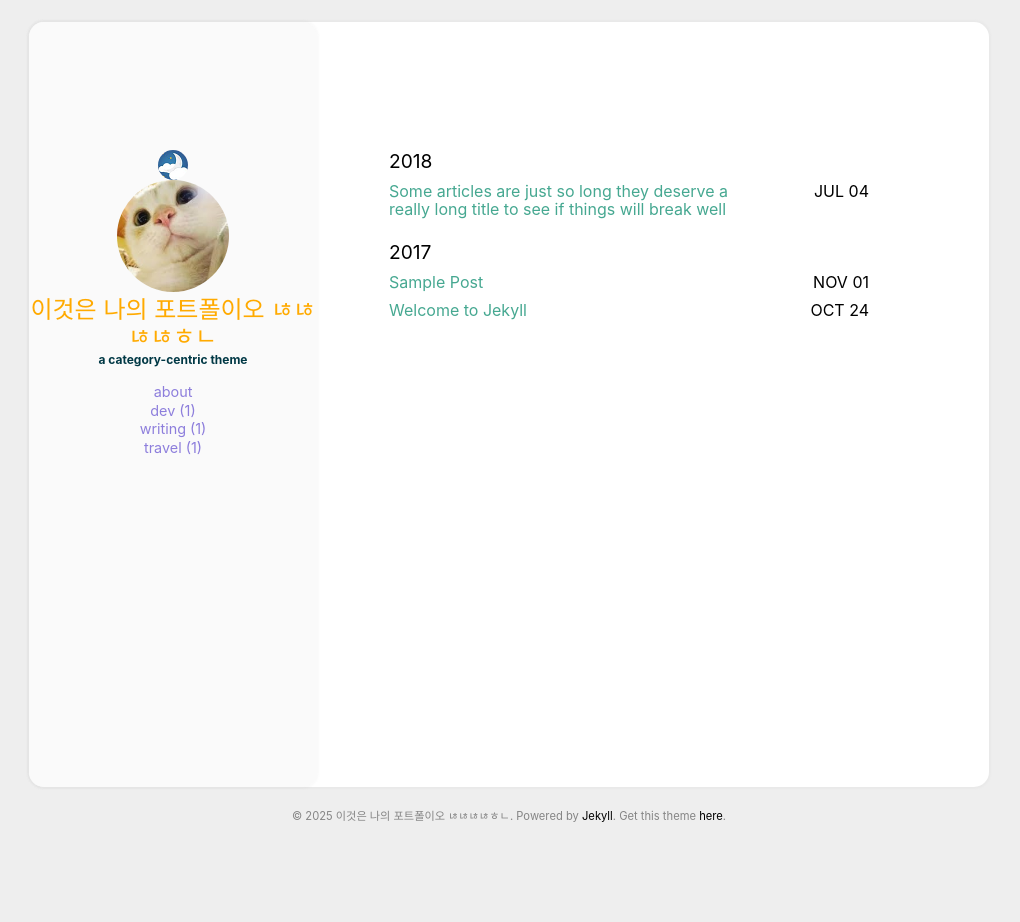
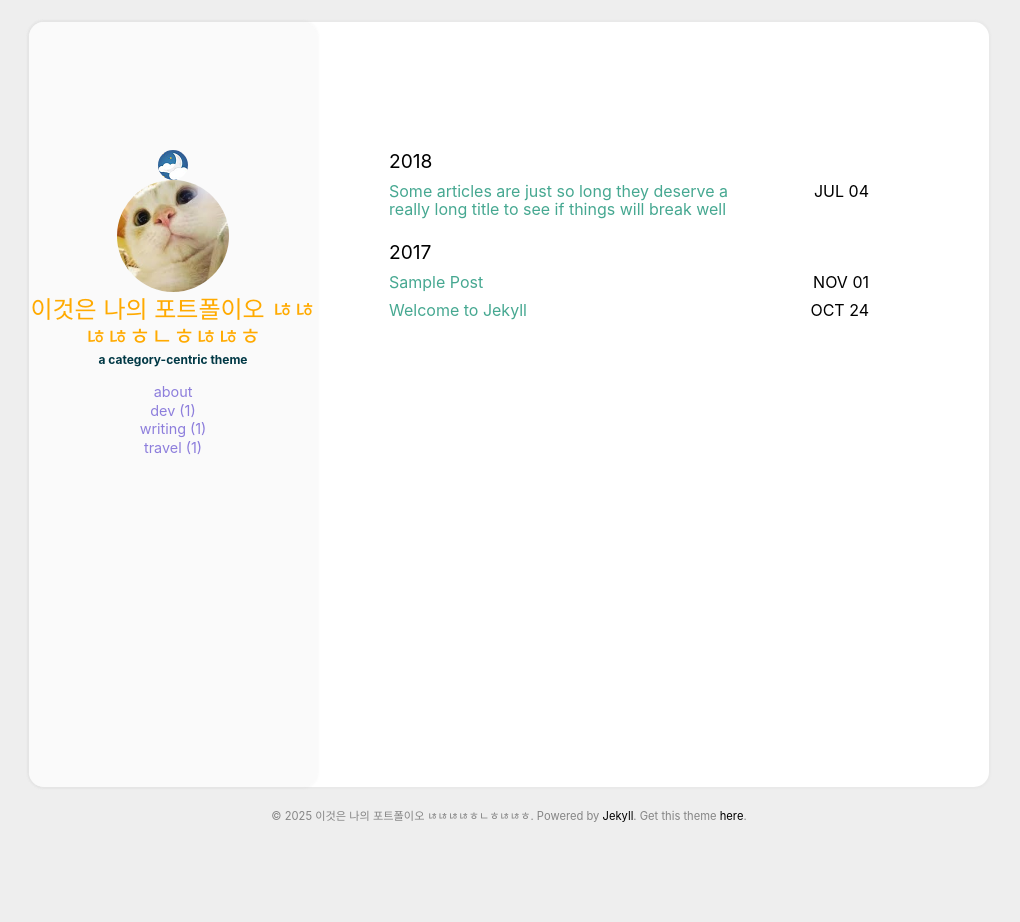
Before and after one commit to J-2025-or/nohello-copy, a Jekyll site: the page built from index.html, in a window 1280 px wide. Shown: the whole page, without its empty margins (131-1151 px from the left). Built offline with Jekyll 4.4.1, drawn with Linux system fonts in a browser that asks for light colours.

Commit message:
나의 수정

```diff
--- a/_config.yml
+++ b/_config.yml
@@ -18,7 +18,7 @@ cusdis:
     app_id: #your cusdis app_id
 
 user:
-  name: 이것은 나의 포트폴이오 ㄶㄶㄶㄶㅎㄴ
+  name: 이것은 나의 포트폴이오 ㄶㄶㄶㄶㅎㄴㅎㄶㄶㅎ
   pic: /assets/img/cat.jpg
   picAlt: "catbook"
   job: a category-centric theme
```
